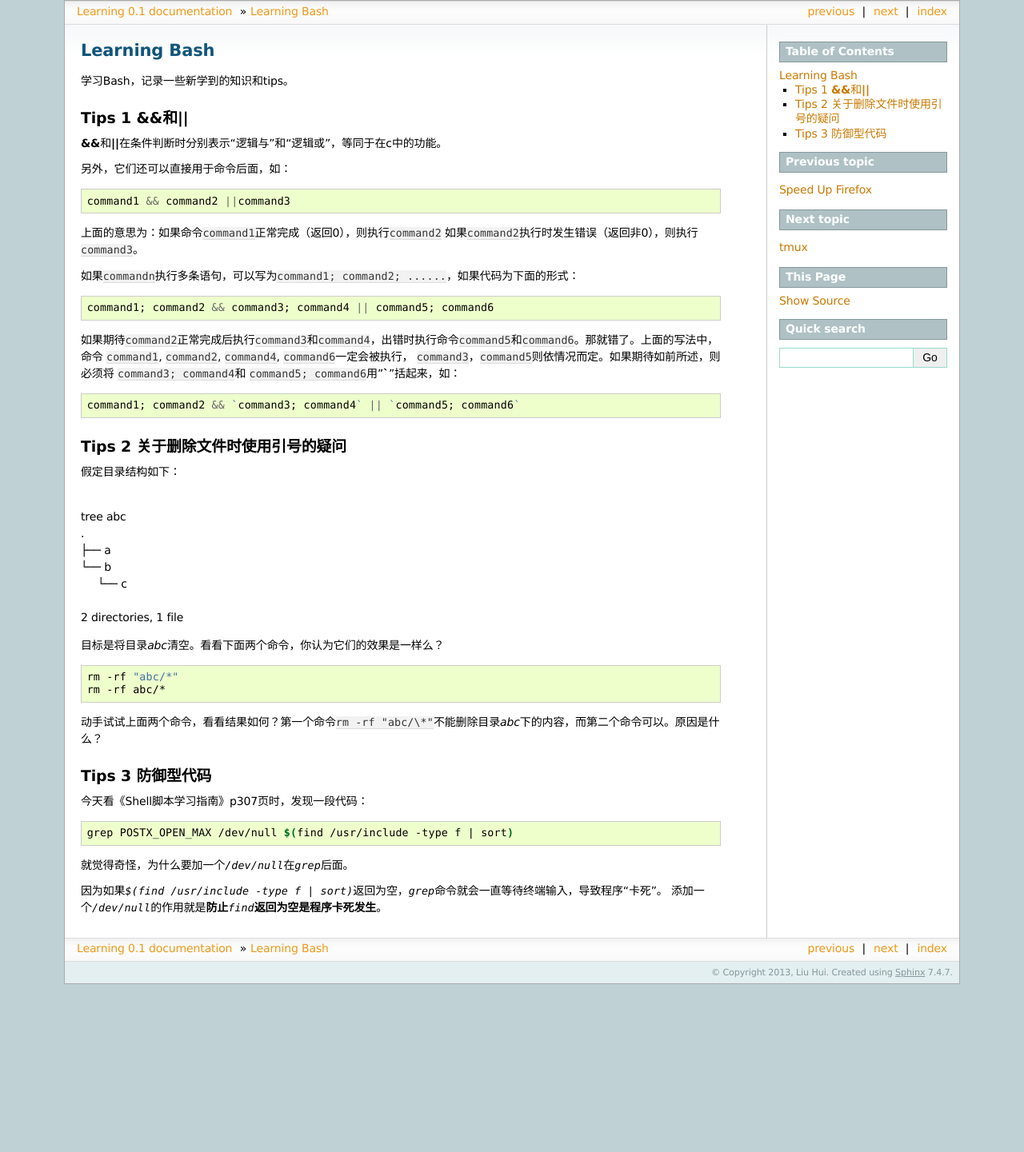
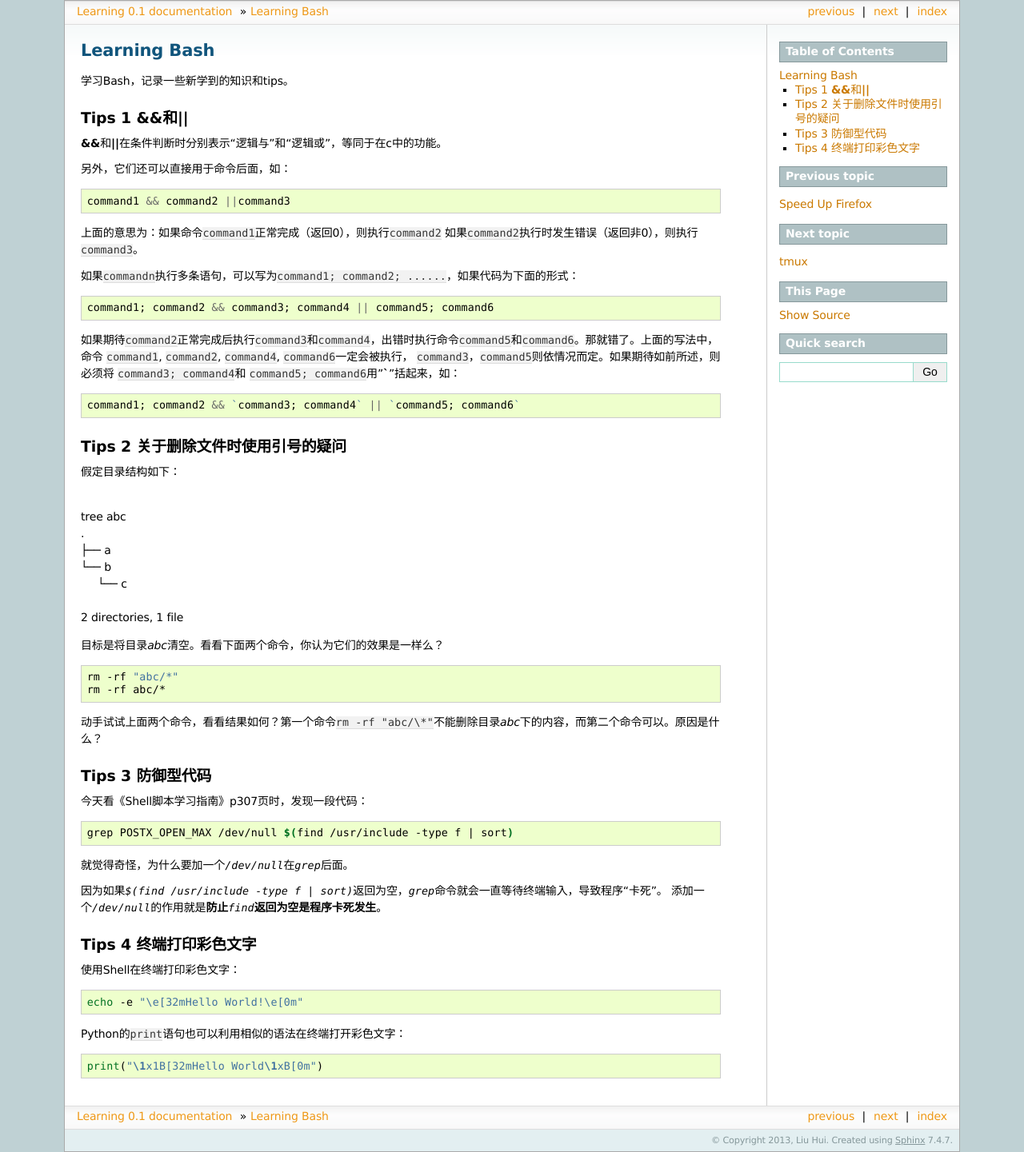
Before and after one commit to huiliu/learning.docs.hui, a Sphinx documentation site: the page built from source/bash.rst, in a window 1280 px wide. Shown: the whole page at 80% size. Built offline with Sphinx 7.4.7, drawn with Linux system fonts in a browser that asks for light colours; formulas are drawn with MathJax 3; before the commit the page ends 1231 px from its top, so only the background shows below that.

Commit message:
UPDATED bash conf, Add datamining
增加终端打印彩色
准备学习数据挖掘基础

```diff
--- a/source/bash.rst
+++ b/source/bash.rst
@@ -71,3 +71,18 @@ Tips 3 防御型代码
 因为如果\ `$(find /usr/include -type f | sort)`\ 返回为空，\ `grep`\ 命令就会一\
 直等待终端输入，导致程序“卡死”。
 添加一个\ `/dev/null`\ 的作用就是\ **防止**\ `find`\ **返回为空是程序卡死发生**\ 。
+
+
+Tips 4 终端打印彩色文字
+=========================
+使用Shell在终端打印彩色文字：
+
+.. sourcecode:: bash
+
+    echo -e "\e[32mHello World!\e[0m"
+
+Python的\ ``print``\ 语句也可以利用相似的语法在终端打开彩色文字：
+
+.. sourcecode:: python
+
+    print("\1x1B[32mHello World\1xB[0m")
--- a/source/conf.py
+++ b/source/conf.py
@@ -25,7 +25,9 @@ import sys, os
 
 # Add any Sphinx extension module names here, as strings. They can be extensions
 # coming with Sphinx (named 'sphinx.ext.*') or your custom ones.
-extensions = ['sphinx.ext.autodoc', 'sphinx.ext.doctest', 'sphinx.ext.intersphinx', 'sphinx.ext.todo', 'sphinx.ext.coverage', 'sphinx.ext.pngmath', 'sphinx.ext.viewcode']
+extensions = ['sphinx.ext.autodoc', 'sphinx.ext.doctest', 'sphinx.ext.intersphinx',
+                'sphinx.ext.todo', 'sphinx.ext.coverage', 'sphinx.ext.pngmath',
+                'sphinx.ext.mathjax', 'sphinx.ext.viewcode']
 
 # Add any paths that contain templates here, relative to this directory.
 templates_path = ['_templates']
```
